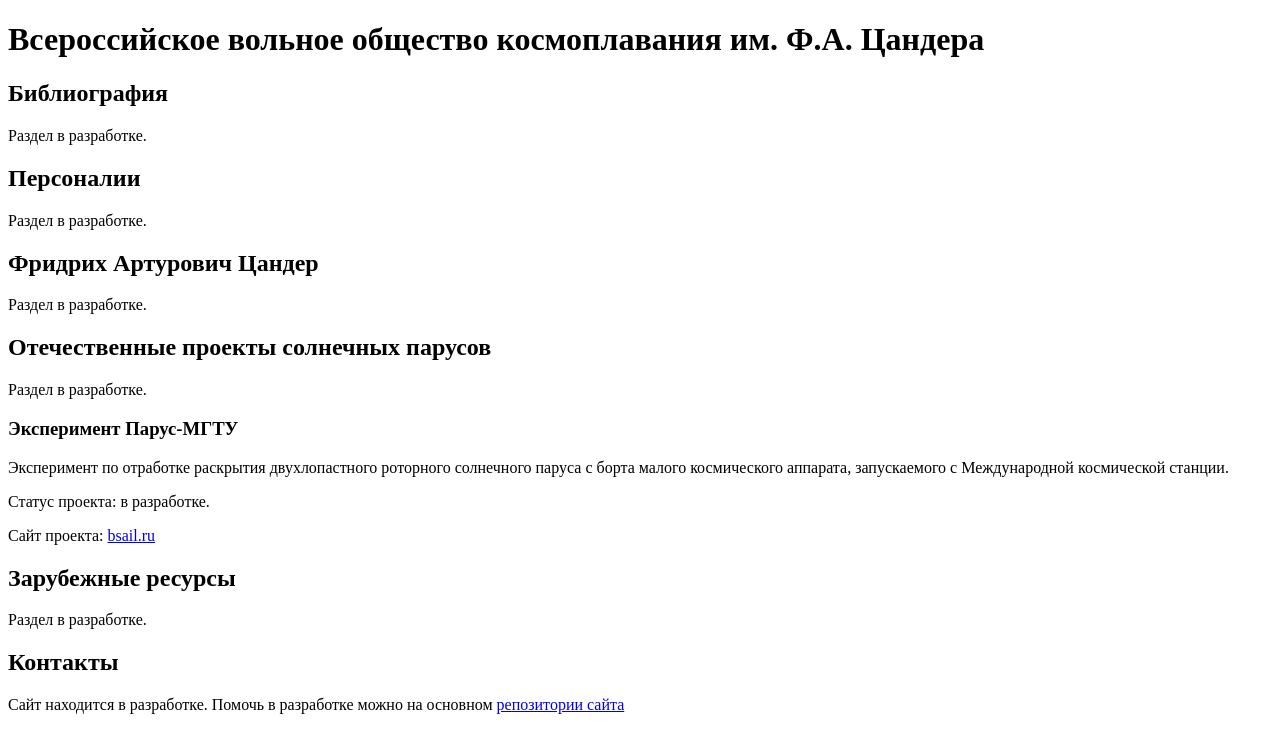
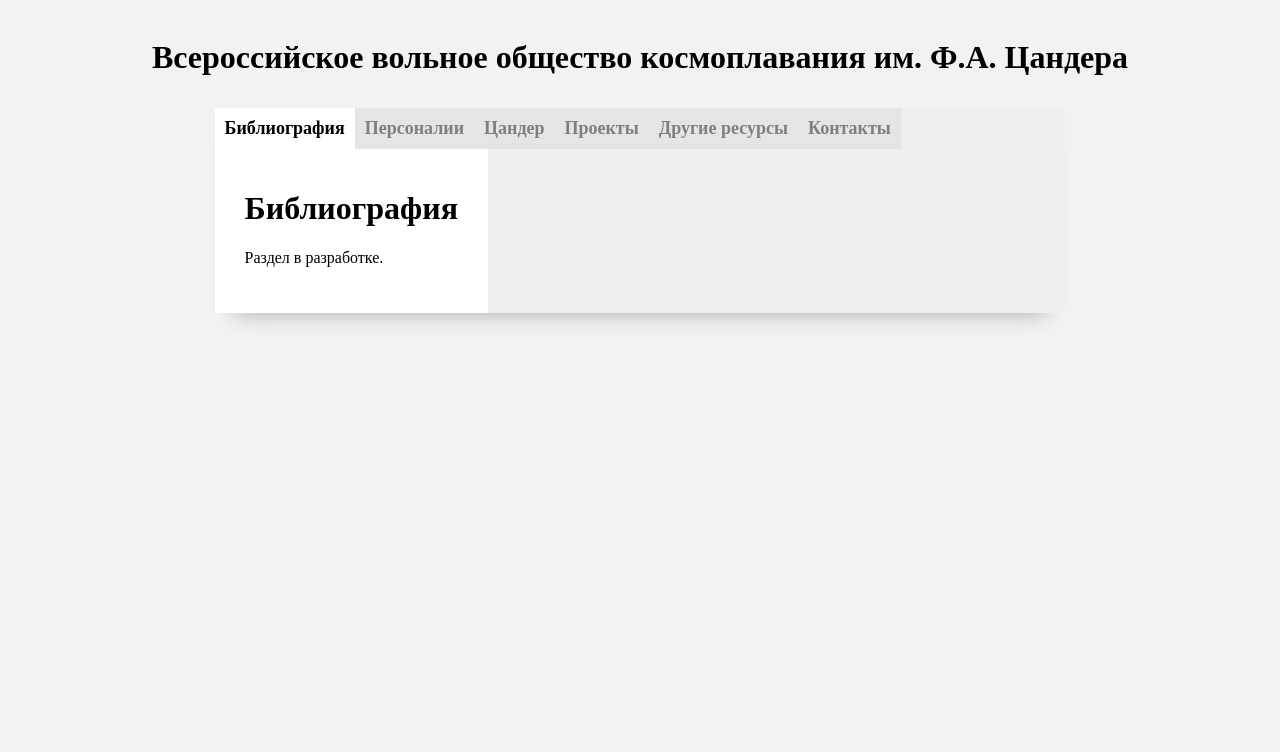
Before and after one commit to locutus3009/tsander, a plain HTML site: page index.html in a window 1280 px wide. Drawn offline with Linux system fonts and the light colour scheme.

Commit message:
Добавлено простейшее оформление сайта
За основу взяты ресурсы:
https://kyusuf.com/post/completely-css-tabs/
https://www.w3schools.com/css/css_align.asp

```diff
--- a/index.html
+++ b/index.html
@@ -2,24 +2,53 @@
 <html>
   <head>
     <title>Всероссийское вольное общество космоплавания им. Ф.А. Цандера</title>
+    <link rel="stylesheet" type="text/css" href="main.css">
   </head>
   <body>
-    <h1>Всероссийское вольное общество космоплавания им. Ф.А. Цандера</h1>
-    <h2>Библиография</h2>
+    <center><h1>Всероссийское вольное общество космоплавания им. Ф.А. Цандера</h1></center>
+    <div class="center">
+      <div class="tabs">
+        <input name="tabs" type="radio" id="tab-1" checked="checked" class="input"/>
+        <label for="tab-1" class="label">Библиография</label>
+        <div class="panel">
+          <h1>Библиография</h1>
           <p>Раздел в разработке.</p>
-    <h2>Персоналии</h2>
+        </div>
+        <input name="tabs" type="radio" id="tab-2" class="input"/>
+        <label for="tab-2" class="label">Персоналии</label>
+        <div class="panel">
+          <h1>Персоналии</h1>
           <p>Раздел в разработке.</p>
-    <h2>Фридрих Артурович Цандер</h2>
+        </div>
+        <input name="tabs" type="radio" id="tab-3" class="input"/>
+        <label for="tab-3" class="label">Цандер</label>
+        <div class="panel">
+          <h1>Фридрих Артурович Цандер</h1>
           <p>Раздел в разработке.</p>
-    <h2>Отечественные проекты солнечных парусов</h2>
+        </div>
+        <input name="tabs" type="radio" id="tab-4" class="input"/>
+        <label for="tab-4" class="label">Проекты</label>
+        <div class="panel">
+          <h1>Отечественные проекты солнечных парусов</h1>
           <p>Раздел в разработке.</p>
           <h3>Эксперимент Парус-МГТУ</h3>
           <p>Эксперимент по отработке раскрытия двухлопастного роторного солнечного паруса с борта малого космического аппарата, запускаемого с Международной космической станции.</p>
           <p>Статус проекта: в разработке.</p>
           <p>Сайт проекта: <a href="https://bsail.ru">bsail.ru</a></p>
-    <h2>Зарубежные ресурсы</h2>
+        </div>
+        <input name="tabs" type="radio" id="tab-5" class="input"/>
+        <label for="tab-5" class="label">Другие ресурсы</label>
+        <div class="panel">
+          <h1>Другие ресурсы</h1>
           <p>Раздел в разработке.</p>
-    <h2>Контакты</h2>
+        </div>
+        <input name="tabs" type="radio" id="tab-6" class="input"/>
+        <label for="tab-6" class="label">Контакты</label>
+        <div class="panel">
+          <h1>Контакты</h1>
           <p>Сайт находится в разработке. Помочь в разработке можно на основном <a href="https://github.com/locutus3009/tsander">репозитории сайта</a></p>
+        </div>
+      </div>
+    </div>
   </body>
 </html>
--- /dev/null
+++ b/main.css
@@ -0,0 +1,78 @@
+* {
+  box-sizing: border-box;
+}
+
+body {
+  padding: 10px;
+  background: #f2f2f2;
+}
+
+.center {
+  margin: auto;
+  width: 70%;
+  padding: 10px;
+}
+
+.tabs {
+  display: flex;
+  flex-wrap: wrap;
+  max-width: 1000px;
+  background: #efefef;
+  box-shadow: 0 20px 20px -20px rgba(0,0,0,0.3);
+}
+
+.input {
+  position: absolute;
+  opacity: 0;
+}
+
+.label {
+  width: 100%;
+  padding: 10px 10px;
+  background: #e5e5e5;
+  cursor: pointer;
+  font-weight: bold;
+  font-size: 18px;
+  color: #7f7f7f;
+  transition: background 0.1s, color 0.1s;
+}
+
+.label:hover {
+  background: #d8d8d8;
+}
+
+.label:active {
+  background: #ccc;
+}
+
+.input:focus + .label {
+  box-shadow: inset 0px 0px 0px 3px #2aa1c0;
+  z-index: 1;
+}
+
+.input:checked + .label {
+  background: #fff;
+  color: #000;
+}
+
+@media (min-width: 600px) {
+  .label {
+    width: auto;
+  }
+}
+
+.panel {
+  display: none;
+  padding: 20px 30px 30px;
+  background: #fff;
+}
+
+@media (min-width: 600px) {
+  .panel {
+    order: 99;
+  }
+}
+
+.input:checked + .label + .panel {
+  display: block;
+}
```
Lines whose indentation alone changed are shown as unchanged.
